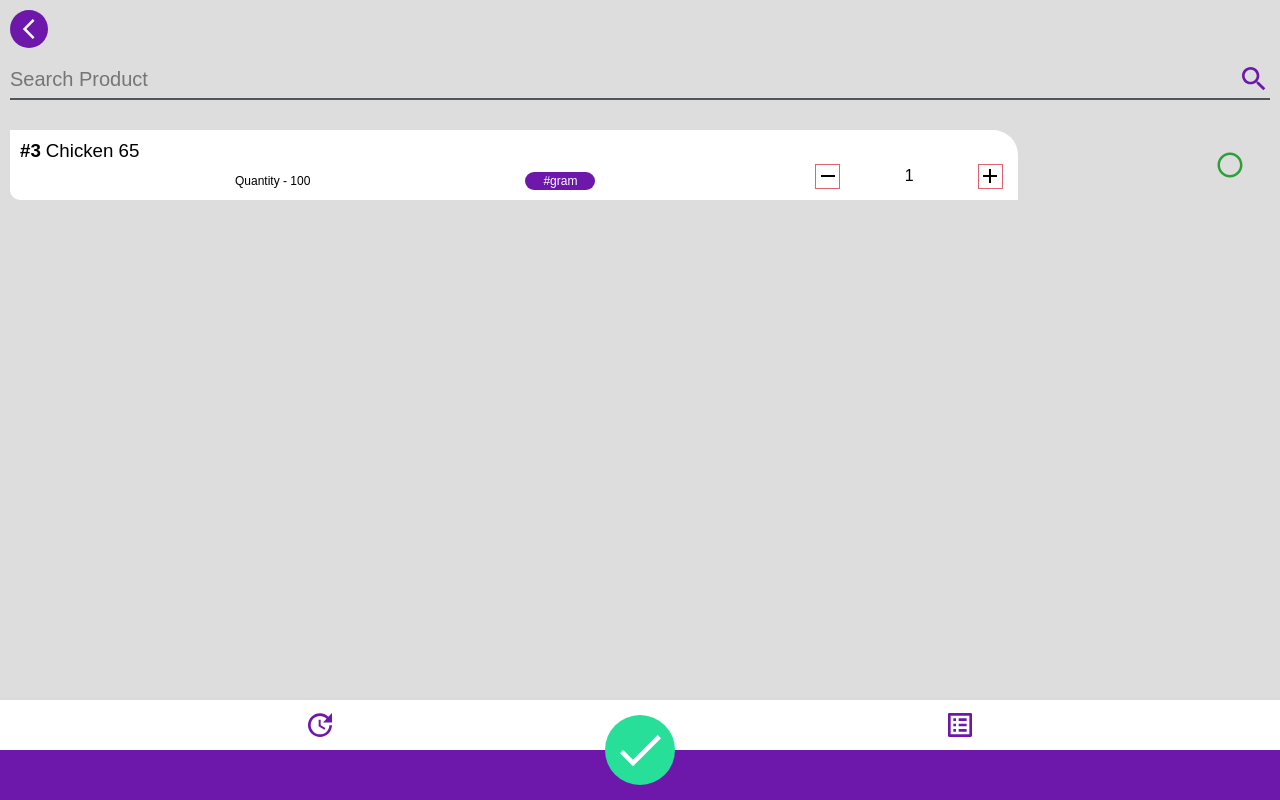
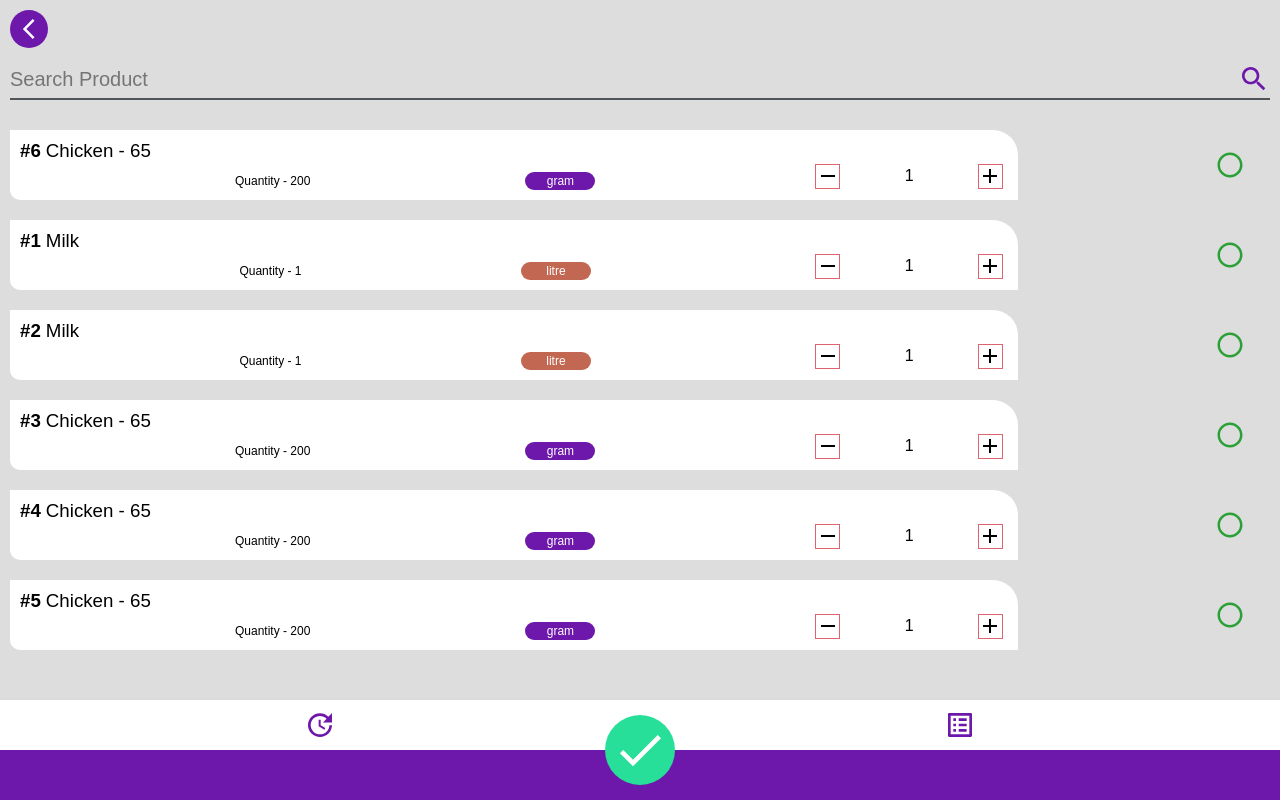
Before and after one commit to MohamedJakkariya/sell-app, a Next.js app: page /add in a window 1280 px wide. Built offline with nearby package versions, Linux system fonts and the light colour scheme.

Commit message:
added some dummy json raw data for product select

```diff
--- a/src/pages/add/index.tsx
+++ b/src/pages/add/index.tsx
@@ -5,6 +5,7 @@ import BackButton from '../../components/BackButton';
 import Layout from '../../Layout';
 import SearchIcon from '@material-ui/icons/Search';
 import SelectProduct from '../../components/SelectProduct';
+import selectProductList from '../../json/selectProductList.json';
 
 const Add = () => {
 	return (
@@ -19,13 +20,18 @@ const Add = () => {
 				</Container>
 
 				<ProductOption>
-					<SelectProduct
-						productId={3}
-						label='#gram'
-						labelColor='primary'
-						productName='Chicken 65'
-						quantity={100}
-					/>
+					{selectProductList.map(
+						({ productId, label, labelColor, productName, quantity }) => (
+							<SelectProduct
+								productId={productId}
+								label={label}
+								labelColor={labelColor}
+								productName={productName}
+								quantity={quantity}
+								key={productId}
+							/>
+						),
+					)}
 				</ProductOption>
 			</Layout>
 		</>
@@ -73,6 +79,8 @@ const Input = styled.input`
 	outline: none;
 `;
 
-const ProductOption = styled.div``;
+const ProductOption = styled.div`
+	padding-bottom: 6rem;
+`;
 
 export default Add;
```
